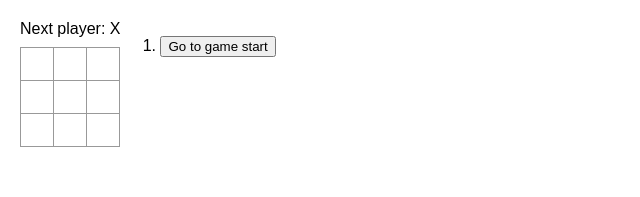
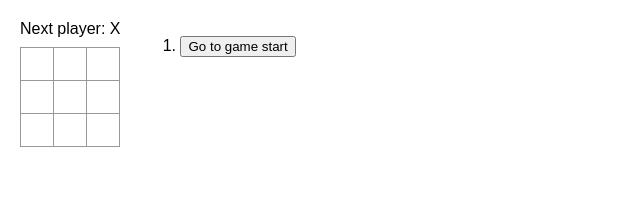
Before and after one commit to flowAlexS/ReactStart, a React (Create React App) app in the folder myfirstapp/: page / in a window 1280 px wide. Shown: the top 197 px of the page, without its empty margins (0-640 px from the left). Built offline with nearby package versions, Linux system fonts and the light colour scheme.

Commit message:
Finished the Tic-Tac-Toe

```diff
--- a/myfirstapp/src/App.js
+++ b/myfirstapp/src/App.js
@@ -8,20 +8,17 @@ function Square({value, onSquareClick}) {
   );
 }
 
-function Board({ xIsNext, squares, onPlay}) {
+function Board({ xIsNext, squares, onPlay }) {
   function handleClick(i) {
-    if (calculateWinner(squares) || squares[i])
-    {
+    if (calculateWinner(squares) || squares[i]) {
       return;
     }
-
     const nextSquares = squares.slice();
     if (xIsNext) {
       nextSquares[i] = 'X';
     } else {
       nextSquares[i] = 'O';
     }
-
     onPlay(nextSquares);
   }
 
@@ -55,63 +52,66 @@ function Board({ xIsNext, squares, onPlay}) {
   );
 }
 
-function calculateWinner(squares) {
-    const lines = [
-      [0, 1, 2],
-      [3, 4, 5],
-      [6, 7, 8],
-      [0, 3, 6],
-      [1, 4, 7],
-      [2, 5, 8],
-      [0, 4, 8],
-      [2, 4, 6],
-    ];
-    for (let i = 0; i < lines.length; i++) {
-      const [a, b, c] = lines[i];
-      if (squares[a] && squares[a] === squares[b] && squares[a] === squares[c]) {
-        return squares[a];
-      }
-    }
-  return null;
-}
-
-export default function Game(){
+export default function Game() {
   const [xIsNext, setXIsNext] = useState(true);
   const [history, setHistory] = useState([Array(9).fill(null)]);
-  const currentSquares = history[history.length - 1];
+  const [currentMove, setCurrentMove] = useState(0);
+  const currentSquares = history[currentMove];
 
-  function HandlePlay(nextSquares)
-  {
-    setHistory([...history, nextSquares]);
+  function handlePlay(nextSquares) {
+    const nextHistory = [...history.slice(0, currentMove + 1), nextSquares];
+    setHistory(nextHistory);
+    setCurrentMove(nextHistory.length - 1);
     setXIsNext(!xIsNext);
   }
 
-  function JumpTo(nextMove){
-    // TODO
+  function jumpTo(nextMove) {
+    setCurrentMove(nextMove);
+    setXIsNext(nextMove % 2 === 0);
   }
 
   const moves = history.map((squares, move) => {
-    let description = move > 0 ? `Go to move ${move}` : 'Go to game start';
-
+    let description;
+    if (move > 0) {
+      description = 'Go to move #' + move;
+    } else {
+      description = 'Go to game start';
+    }
     return (
       <li key={move}>
-        <button onClick={() => JumpTo(move)}>{description}</button>
+        <button onClick={() => jumpTo(move)}>{description}</button>
       </li>
-    )
-  })
+    );
+  });
 
   return (
-    <>
-      <div className="game">
-        <div className="game-board">
-          <Board xIsNext = {xIsNext} squares = {currentSquares} onPlay = {HandlePlay}/>
-        </div>
-        <div>
-          <ol>
-            { moves }
-          </ol>
-        </div>
+    <div className="game">
+      <div className="game-board">
+        <Board xIsNext={xIsNext} squares={currentSquares} onPlay={handlePlay} />
       </div>
-    </>
-  )
+      <div className="game-info">
+        <ol>{moves}</ol>
+      </div>
+    </div>
+  );
 }
+
+function calculateWinner(squares) {
+  const lines = [
+    [0, 1, 2],
+    [3, 4, 5],
+    [6, 7, 8],
+    [0, 3, 6],
+    [1, 4, 7],
+    [2, 5, 8],
+    [0, 4, 8],
+    [2, 4, 6],
+  ];
+  for (let i = 0; i < lines.length; i++) {
+    const [a, b, c] = lines[i];
+    if (squares[a] && squares[a] === squares[b] && squares[a] === squares[c]) {
+      return squares[a];
+    }
+  }
+  return null;
+}
```
